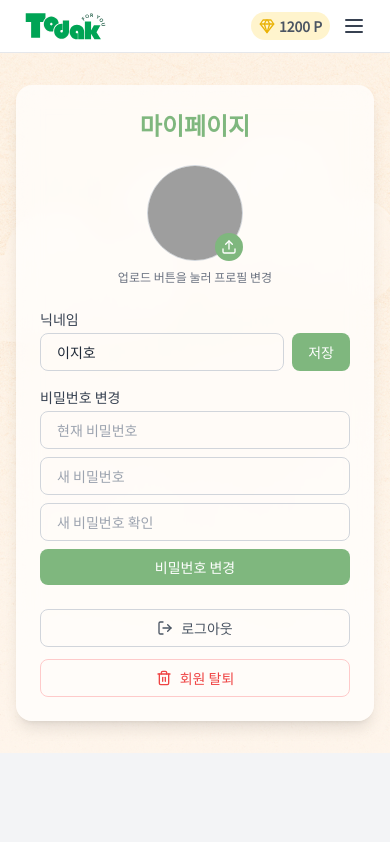
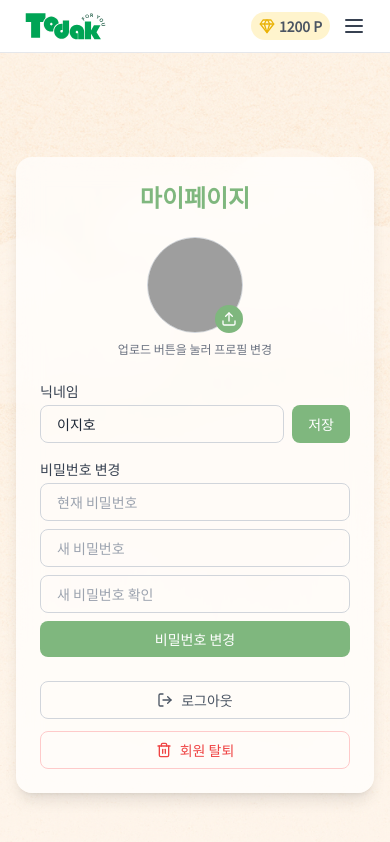
Before and after one commit to GDG-on-Campus-KNU/4th-SC-TEAM1-FE, a React (Vite) app: page /mypage in a window 390 px wide. Shown: the top 842 px of the page. Built offline with nearby package versions, Linux system fonts and the light colour scheme; grey boxes are pictures that could not be loaded.

Commit message:
feat(mypage): 마이페이지 반응형 높이 설정

```diff
--- a/src/pages/mypage/ui/Mypage.tsx
+++ b/src/pages/mypage/ui/Mypage.tsx
@@ -18,7 +18,7 @@ export const Mypage = () => {
 
   return (
     <div
-      className="flex w-full items-center justify-center bg-cover bg-no-repeat px-4 py-8"
+      className="flex min-h-screen w-full items-center justify-center bg-cover bg-no-repeat px-4 py-8"
       style={{
         backgroundImage: `url(${Background})`,
         backgroundPosition: 'bottom center',
```
